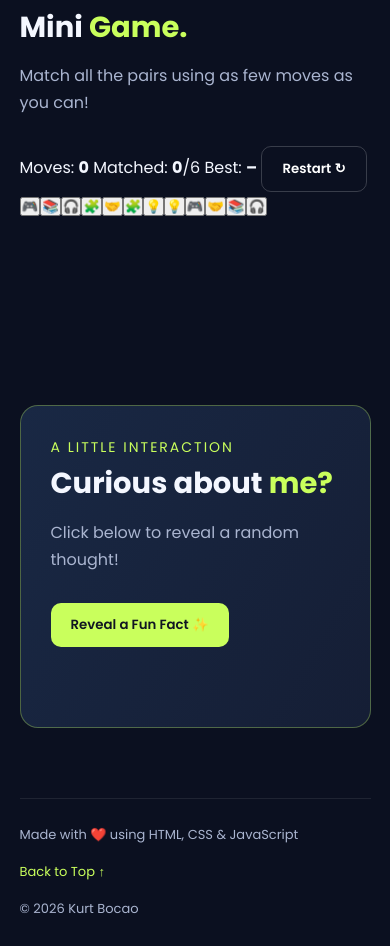
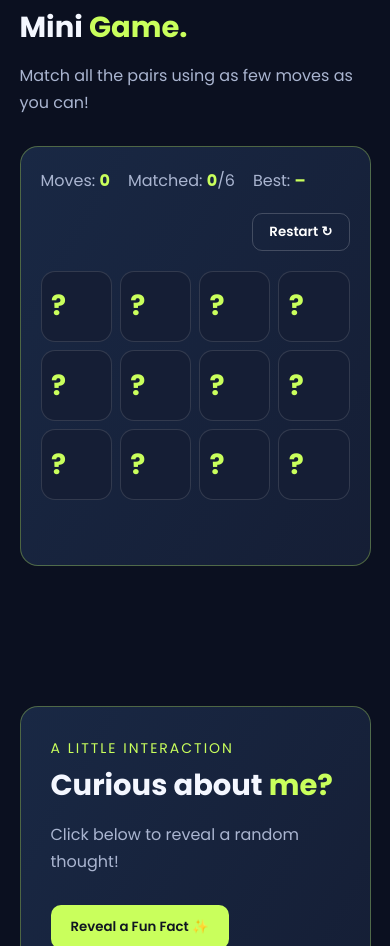
Before and after one commit to kurtbocaooneplus-cyber/My-personal-website, a plain HTML site: page index.html in a window 390 px wide. Shown: the part 5482-6428 px from the top of the page. Drawn offline with Linux system fonts and the light colour scheme.

Commit message:
Update style.css

```diff
--- a/style.css
+++ b/style.css
@@ -1,4 +1,3 @@
-
 @import url('https://fonts.googleapis.com/css2?family=Poppins:wght@400;500;600;700;800&display=swap');
 
 :root {
@@ -384,6 +383,96 @@ section {
   min-height: 30px;
 }
 
+/* MINI GAME */
+
+.game-box {
+  background: linear-gradient(120deg, #192844, #151e35);
+  padding: 30px;
+  border-radius: 18px;
+  border: 1px solid #c9ff5c50;
+}
+
+.game-stats {
+  display: flex;
+  flex-wrap: wrap;
+  align-items: center;
+  gap: 18px;
+  margin-bottom: 20px;
+  color: var(--muted);
+}
+
+.game-stats strong {
+  color: var(--lime);
+}
+
+.game-stats .btn {
+  margin-left: auto;
+  padding: 8px 16px;
+}
+
+.memory-grid {
+  display: grid;
+  grid-template-columns: repeat(4, 1fr);
+  gap: 12px;
+  max-width: 520px;
+  margin: auto;
+}
+
+.memory-card {
+  aspect-ratio: 1;
+  font-size: clamp(28px, 6vw, 42px);
+  font-family: inherit;
+  background: var(--card);
+  color: transparent;
+  border: 1px solid #ffffff20;
+  border-radius: 14px;
+  cursor: pointer;
+  transition: transform 0.3s, background 0.3s, border-color 0.3s;
+}
+
+.memory-card::before {
+  content: "?";
+  color: var(--lime);
+  font-weight: 700;
+}
+
+.memory-card:hover {
+  transform: translateY(-4px);
+  border-color: var(--lime);
+}
+
+.memory-card.flipped,
+.memory-card.matched {
+  color: var(--text);
+  background: #24385f;
+  border-color: var(--cyan);
+}
+
+.memory-card.flipped::before,
+.memory-card.matched::before {
+  content: "";
+}
+
+.memory-card.matched {
+  background: var(--lime);
+  border-color: var(--lime);
+  cursor: default;
+}
+
+.memory-card.matched:hover {
+  transform: none;
+}
+
+@media (max-width: 750px) {
+  .game-box {
+    padding: 20px;
+  }
+
+  .memory-grid {
+    gap: 8px;
+  }
+}
+
 /* FOOTER */
 
 footer {
```
